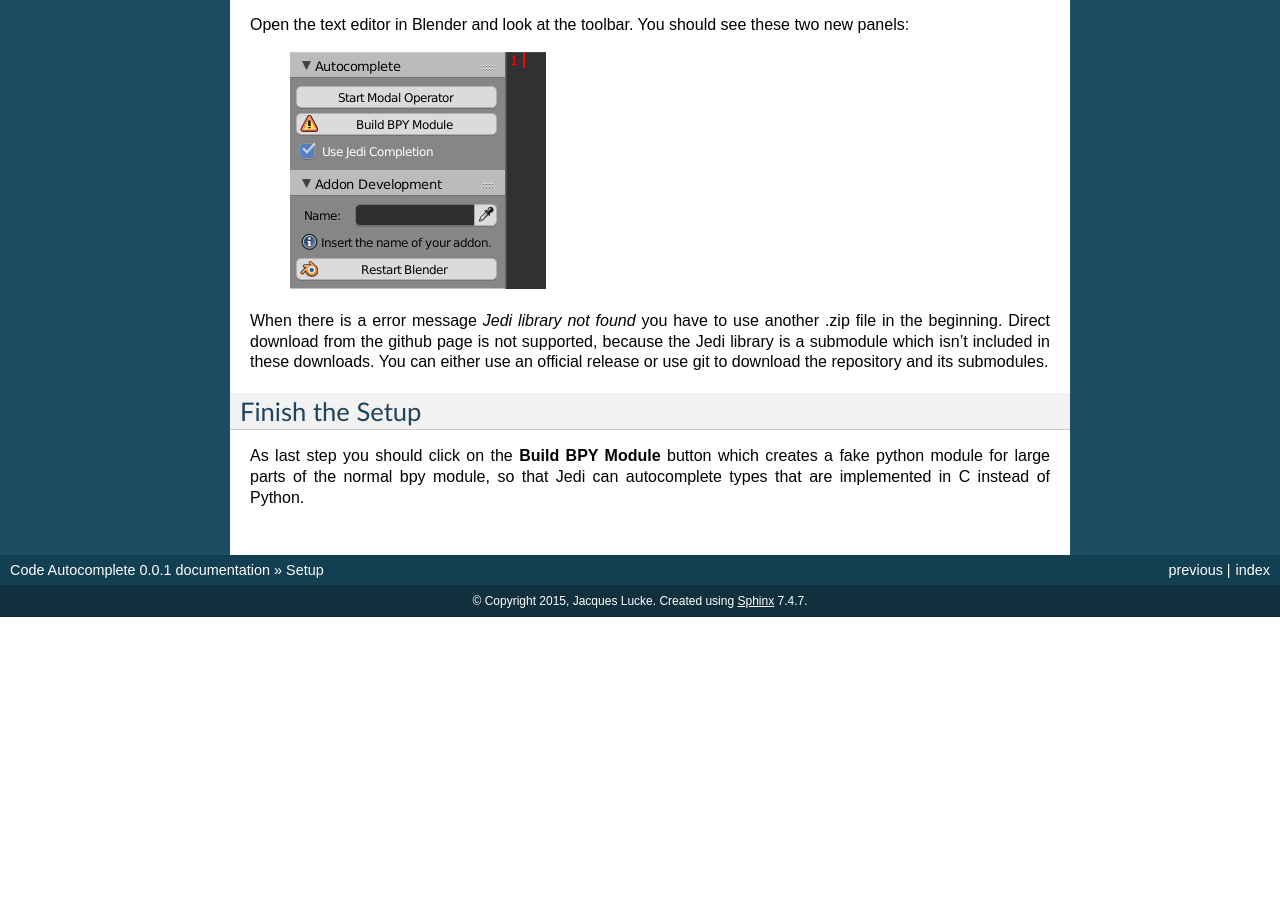
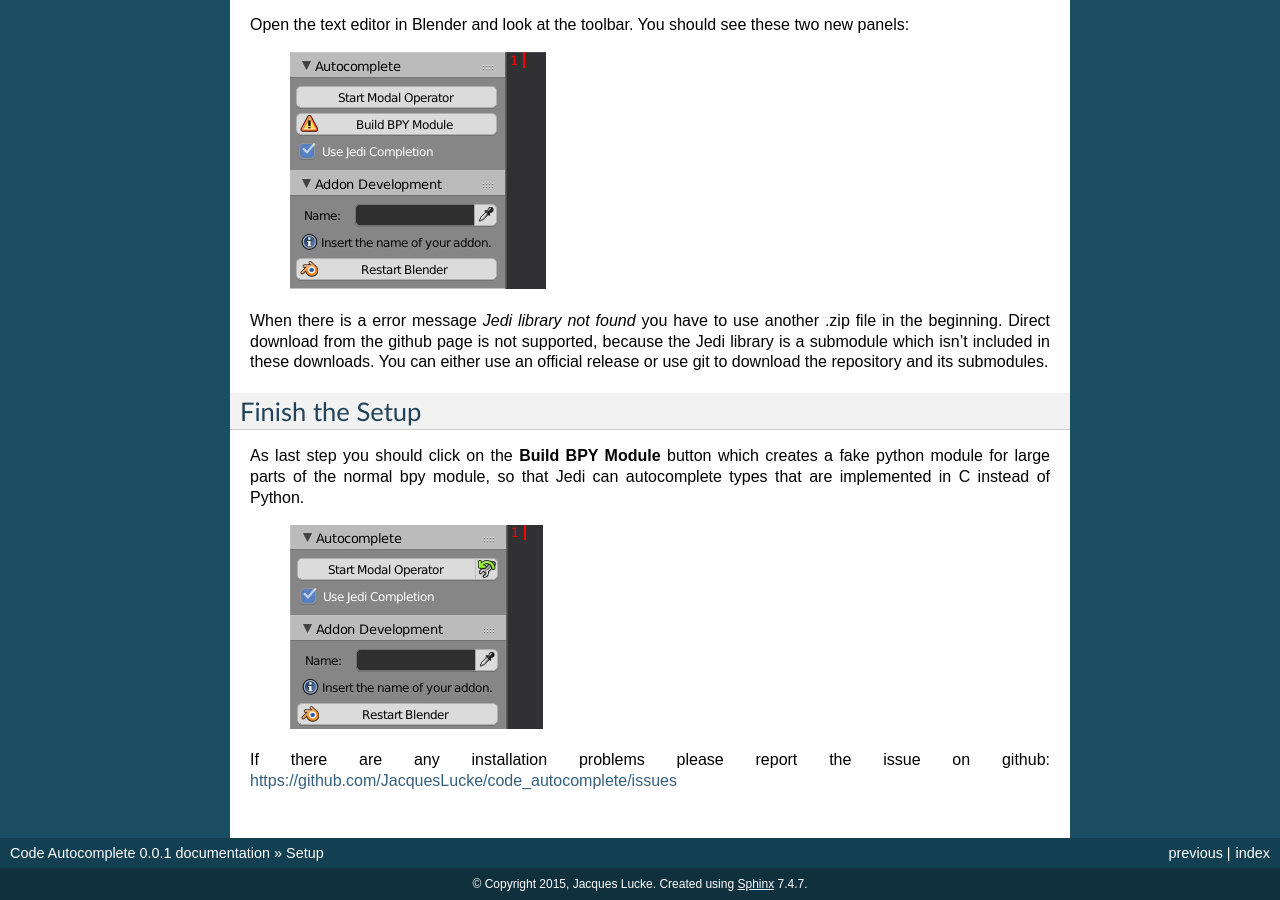
Before and after one commit to ero646545/code_autocomplete_manual, a Sphinx documentation site: the page built from docs/setup.rst, in a window 1280 px wide and 900 px high, scrolled down 1283 px. Built offline with Sphinx 7.4.7, drawn with Linux system fonts in a browser that asks for light colours; before the commit the page ends 1900 px from its top, so only the background shows below that.

Commit message:
finished setup

```diff
--- a/docs/setup.rst
+++ b/docs/setup.rst
@@ -41,3 +41,9 @@
 As last step you should click on the **Build BPY Module** button which creates a
 fake python module for large parts of the normal bpy module, so that Jedi can
 autocomplete types that are implemented in C instead of Python.
+
+  .. image:: images/default_panels_finished_setup.png
+
+
+If there are any installation problems please report the issue on github:
+https://github.com/JacquesLucke/code_autocomplete/issues
```
Also changed, not shown: docs/images/default_panels_finished_setup.png (added).
